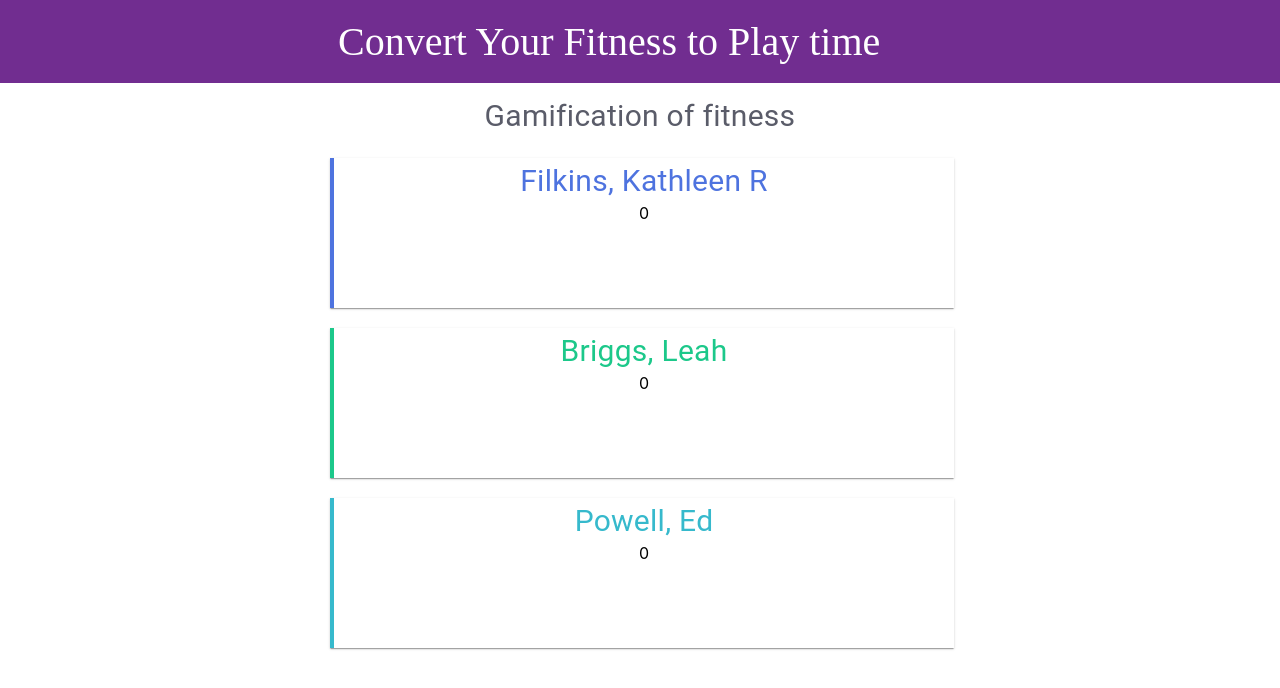
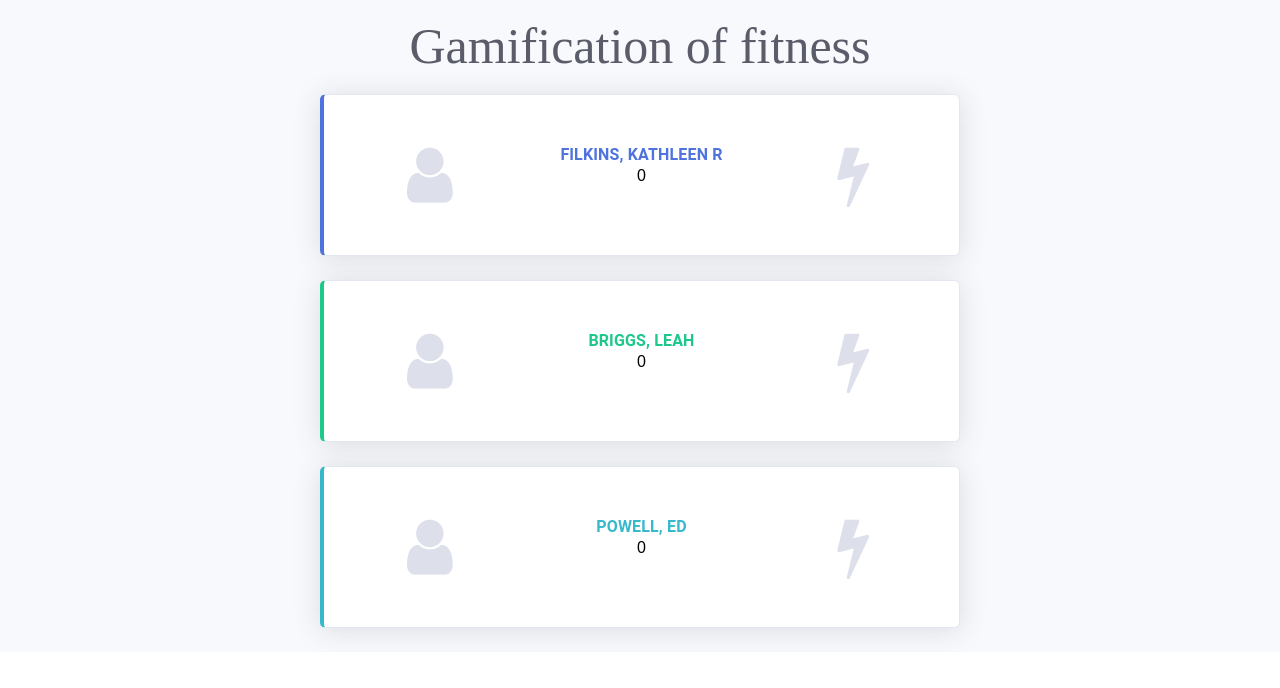
Before and after one commit to rkram0901/fitness-gamification, a React (Create React App) app: page / in a window 1280 px wide. Shown: the top 688 px of the page. Built offline with nearby package versions, Linux system fonts and the light colour scheme; no server answers.

Commit message:
landing page font update

```diff
--- a/package.json
+++ b/package.json
@@ -8,6 +8,7 @@
     "@testing-library/react": "^13.4.0",
     "@testing-library/user-event": "^13.5.0",
     "axios": "^1.3.6",
+    "font-awesome": "^4.7.0",
     "react": "^18.2.0",
     "react-dom": "^18.2.0",
     "react-iframe": "^1.8.5",
--- a/src/App.css
+++ b/src/App.css
@@ -1,5 +1,13 @@
 .App {
   text-align: center;
+  box-sizing: border-box;
+   font-family: sans-serif;
+  line-height: 1.15;
+  -webkit-text-size-adjust: 100%;
+  -webkit-tap-highlight-color: rgba(0, 0, 0, 0);
+   background-color: #f8f9fc;
+    width: 100%;
+    overflow-x: hidden;
 }
 
 .App-logo {
@@ -14,7 +22,6 @@
 }
 
 .App-header {
-  background-color: #282c34;
   min-height: 100vh;
   display: flex;
   flex-direction: column;
@@ -30,15 +37,17 @@
 
 
 .heading {
-  text-align: left;
   /* font: normal normal 600 22px/22px Open Sans; */
-  font-size: 40px;
+  font-size: 50px;
   font-family: 'CVS Health Sans, Open Sans';
   letter-spacing: 0px;
-  background-color: #712D90 !important;
-  color: #FFFFFF !important;
+  color: #5a5c69!important;
   opacity: 1;
   padding: 1vh 2vh;
+}
+
+.text-gray-300 {
+    color: #dddfeb!important;
 }
 
 .card {
@@ -62,6 +71,77 @@
   padding: 1vh 2vh;
 }
 
+.cardnameheading{
+  text-transform: uppercase!important;
+  font-weight: 700!important;
+  font-size: 1.75rem;
+}
+
+.colorblue{
+  color: #4e73df!important;
+}
+
+.colorsuccess{
+  color: #1cc88a!important;
+}
+
+.colorinfo{
+  color: #36b9cc!important;
+}
+
+.content-wrapper {
+    background-color: #f8f9fc;
+    width: 100%;
+    overflow-x: hidden;
+}
+
+.cardstepsheading{
+  color: #5a5c69!important;
+  font-weight: 700!important;
+  margin-right: 1rem!important;
+  margin-bottom: 0!important;
+  font-size: 2rem;
+}
+
+.cardstyle{
+      position: relative;
+    display: flex;
+    flex-direction: column;
+    min-width: 0;
+    word-wrap: break-word;
+    background-color: #fff;
+    background-clip: border-box;
+    border: 1px solid #e3e6f0;
+    border-radius: 0.35rem;
+    box-sizing: border-box;
+    box-shadow: 0 .15rem 1.75rem 0 rgba(58,59,69,.15)!important;
+    padding-bottom: 3rem!important;
+    margin-bottom: 1.5rem!important;
+    padding-top: 3rem!important;
+}
+
+.border-left-primary-blue {
+    border-left: 0.25rem solid #4e73df!important;
+}
+
+.border-left-success-green {
+    border-left: 0.25rem solid #1cc88a!important;
+}
+.border-left-info {
+    border-left: 0.25rem solid #36b9cc!important;
+}
+/*
+ style={{
+                    width: "100%",
+                    height: "100px",
+                    borderLeft: "4px solid rgb(78, 115, 223)",
+                    boxShadow:
+                      "0px 2px 1px -1px rgb(0 0 0 / 20%), 0px 1px 1px 0px rgb(0 0 0 / 14%), 0px 1px 3px 0px rgb(0 0 0 / 12%)",
+                  }}
+*/
+
+
+
 .progress-bar {
   display: flex;
   flex-direction: column;
--- a/src/header.js
+++ b/src/header.js
@@ -6,11 +6,9 @@ class Header extends React.Component {
   render() {
     return (
       <Grid container className="heading">
-        <Grid item xs={3}></Grid>
-        <Grid item xs={6} style={{ padding: "10px" }}>
-          {"Convert Your Fitness to Play time"}{" "}
+        <Grid item xs={12} style={{ padding: "10px" }}>
+          {"Gamification of fitness"}{" "}
         </Grid>
-        <Grid item xs={3}></Grid>
       </Grid>
     );
   }
--- a/src/landingTile.js
+++ b/src/landingTile.js
@@ -23,8 +23,8 @@ class LandingTile extends React.Component {
   }
 
   async navigateToHome(userName) {
-    let userId = _.filter(Constants.user, {name: userName})[0].id
-    await axios.post(Constants.router.baseUrl + "/steps/reset/"+userId)
+    let userId = _.filter(Constants.user, { name: userName })[0].id;
+    await axios.post(Constants.router.baseUrl + "/steps/reset/" + userId);
     this.setState({ isGameLanding: false });
   }
 
@@ -67,9 +67,7 @@ class LandingTile extends React.Component {
 
   componentDidMount() {
     this.getStepDetails();
-    this.timerId = setInterval(() =>
-      this.getStepDetails(), 10000
-    );
+    this.timerId = setInterval(() => this.getStepDetails(), 10000);
   }
 
   componentWillUnmount() {
@@ -96,16 +94,7 @@ class LandingTile extends React.Component {
           <Grid container>
             <Grid container>
               <Grid item xs={3}></Grid>
-              <Grid item xs={6} style={{ padding: "10px" }}>
-                <Typography style={{ color: "#5a5c69", fontSize: "30px" }}>
-                  Gamification of fitness
-                </Typography>
-              </Grid>
-              <Grid item xs={3}></Grid>
-            </Grid>
-            <Grid container>
-              <Grid item xs={3}></Grid>
-              <Grid item xs={6} style={{ padding: "10px" }}>
+              <Grid item xs={6} className="cardstyle border-left-primary-blue">
                 <div
                   onClick={() => {
                     this.handleNameClick(
@@ -113,17 +102,15 @@ class LandingTile extends React.Component {
                       "Filkins, Kathleen R"
                     );
                   }}
-                  style={{
-                    width: "100%",
-                    height: "150px",
-                    borderLeft: "4px solid rgb(78, 115, 223)",
-                    boxShadow:
-                      "0px 2px 1px -1px rgb(0 0 0 / 20%), 0px 1px 1px 0px rgb(0 0 0 / 14%), 0px 1px 3px 0px rgb(0 0 0 / 12%)",
-                  }}
                 >
-                  <Typography
-                    style={{ color: "rgb(78, 115, 223)", fontSize: "30px" }}
-                  >
+                  <Grid container spacing={{ xs: 2, md: 3 }}>
+                    <Grid item xs={1} sm={4} md={4}>
+                      <div>
+                        <i className="fa fa-duotone fa-user  fa-4x text-gray-300"></i>
+                      </div>
+                    </Grid>
+                    <Grid item xs={4}>
+                      <Typography className="cardnameheading colorblue">
                         Filkins, Kathleen R
                       </Typography>
                       <div>
@@ -133,13 +120,20 @@ class LandingTile extends React.Component {
                           ? this.state.stepDetails[0].stepsCount
                           : 0}
                       </div>
+                    </Grid>
+                    <Grid item xs={1} sm={4} md={4}>
+                      <div>
+                        <i class="fa fa-solid fa-flash fa-4x text-gray-300"></i>
+                      </div>
+                    </Grid>
+                  </Grid>
                 </div>
               </Grid>
               <Grid item xs={3}></Grid>
             </Grid>
             <Grid container>
               <Grid item xs={3}></Grid>
-              <Grid item xs={6} style={{ padding: "10px" }}>
+              <Grid item xs={6} className="cardstyle border-left-success-green">
                 <div
                   onClick={() => {
                     this.handleNameClick(
@@ -147,15 +141,15 @@ class LandingTile extends React.Component {
                       "Briggs, Leah"
                     );
                   }}
-                  style={{
-                    width: "100%",
-                    height: "150px",
-                    borderLeft: "4px solid #1cc88a",
-                    boxShadow:
-                      "0px 2px 1px -1px rgb(0 0 0 / 20%), 0px 1px 1px 0px rgb(0 0 0 / 14%), 0px 1px 3px 0px rgb(0 0 0 / 12%)",
-                  }}
                 >
-                  <Typography style={{ color: "#1cc88a", fontSize: "30px" }}>
+                  <Grid container spacing={{ xs: 2, md: 3 }}>
+                    <Grid item xs={1} sm={4} md={4}>
+                      <div>
+                        <i className="fa fa-duotone fa-user  fa-4x text-gray-300"></i>
+                      </div>
+                    </Grid>
+                    <Grid item xs={4}>
+                      <Typography className="cardnameheading colorsuccess">
                         Briggs, Leah
                       </Typography>
                       <div>
@@ -165,13 +159,20 @@ class LandingTile extends React.Component {
                           ? this.state.stepDetails[1].stepsCount
                           : 0}
                       </div>
+                    </Grid>
+                    <Grid item xs={1} sm={4} md={4}>
+                      <div>
+                        <i class="fa fa-solid fa-flash fa-4x text-gray-300"></i>
+                      </div>
+                    </Grid>
+                  </Grid>
                 </div>
               </Grid>
               <Grid item xs={3}></Grid>
             </Grid>
             <Grid container>
               <Grid item xs={3}></Grid>
-              <Grid item xs={6} style={{ padding: "10px" }}>
+              <Grid item xs={6} className="cardstyle border-left-info">
                 <div
                   onClick={() => {
                     this.handleNameClick(
@@ -179,15 +180,15 @@ class LandingTile extends React.Component {
                       "Powell, Ed"
                     );
                   }}
-                  style={{
-                    width: "100%",
-                    height: "150px",
-                    borderLeft: "4px solid #36b9cc",
-                    boxShadow:
-                      "0px 2px 1px -1px rgb(0 0 0 / 20%), 0px 1px 1px 0px rgb(0 0 0 / 14%), 0px 1px 3px 0px rgb(0 0 0 / 12%)",
-                  }}
                 >
-                  <Typography style={{ color: "#36b9cc", fontSize: "30px" }}>
+                  <Grid container spacing={{ xs: 2, md: 3 }}>
+                    <Grid item xs={1} sm={4} md={4}>
+                      <div>
+                        <i className="fa fa-duotone fa-user  fa-4x text-gray-300"></i>
+                      </div>
+                    </Grid>
+                    <Grid item xs={4}>
+                      <Typography className="cardnameheading colorinfo">
                         Powell, Ed
                       </Typography>
                       <div>
@@ -197,6 +198,13 @@ class LandingTile extends React.Component {
                           ? this.state.stepDetails[2].stepsCount
                           : 0}
                       </div>
+                    </Grid>
+                    <Grid item xs={1} sm={4} md={4}>
+                      <div>
+                        <i class="fa fa-solid fa-flash fa-4x text-gray-300"></i>
+                      </div>
+                    </Grid>
+                  </Grid>
                 </div>
               </Grid>
               <Grid item xs={3}></Grid>
```
Also changed, not shown: src/index.js (+8 -6 lines), 1 other file (tests, documents, lock files or other folders). Lines whose indentation alone changed are shown as unchanged.
